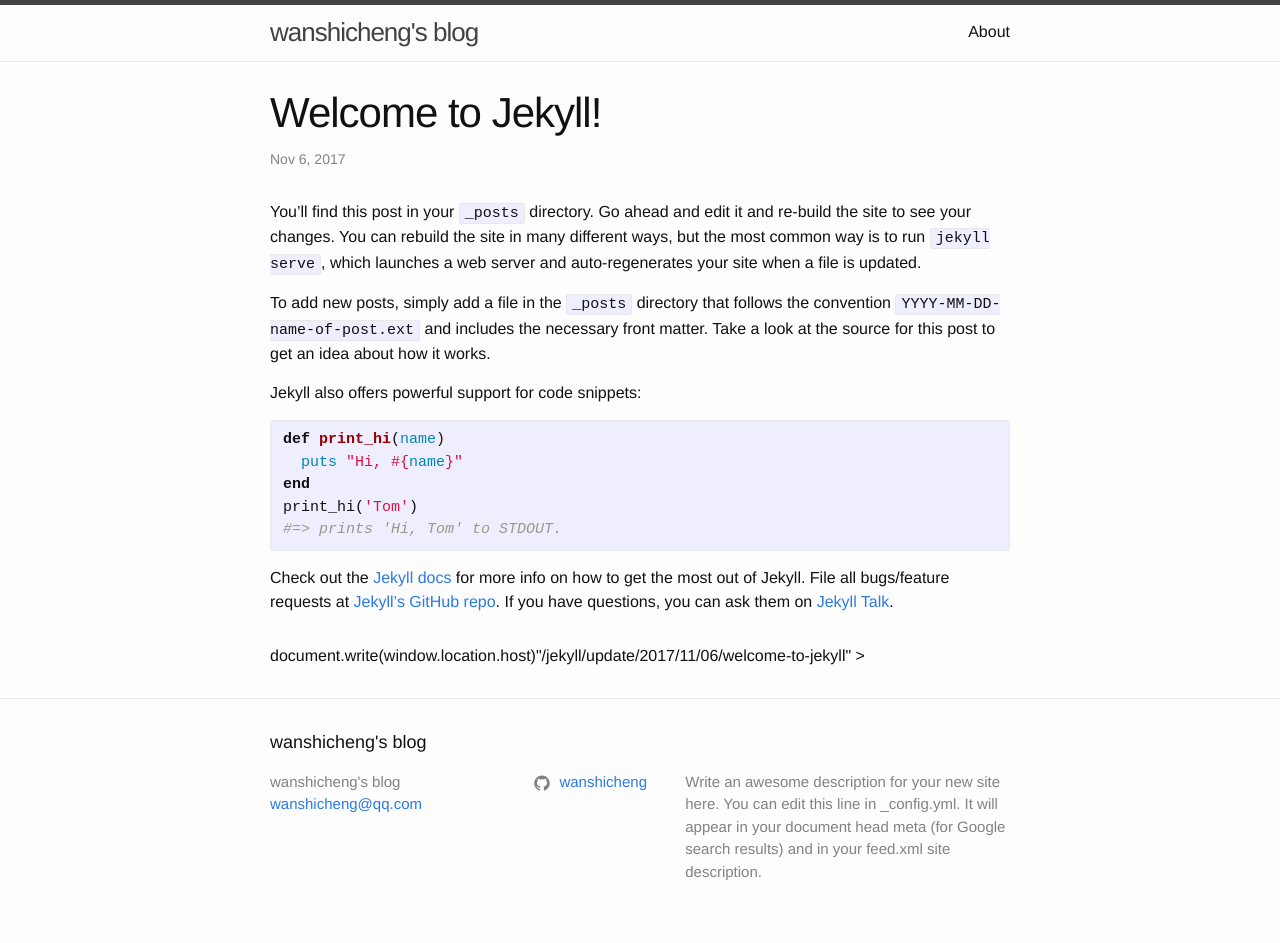
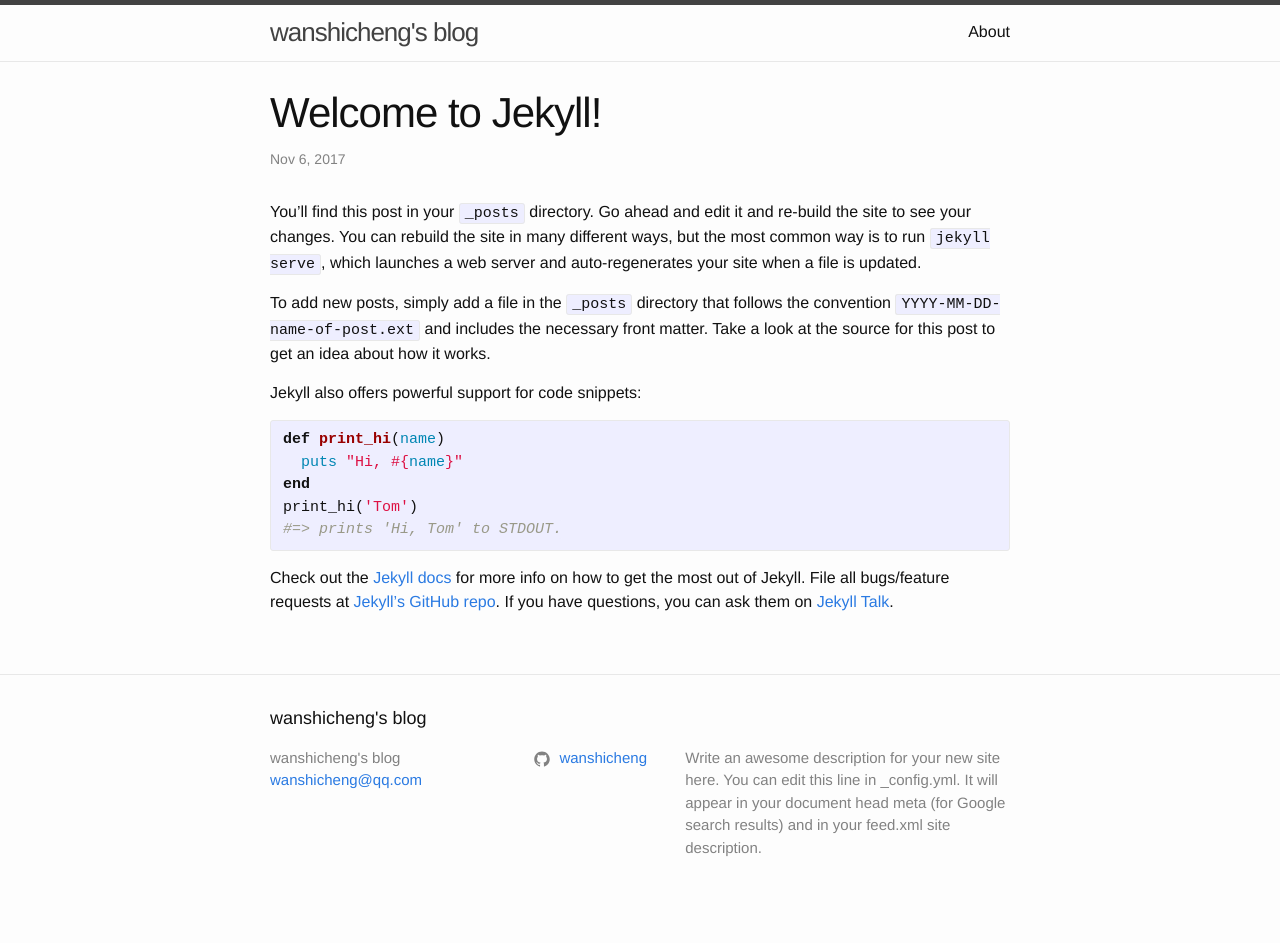
Before and after one commit to wanshicheng/wanshicheng.github.io, a Jekyll site: the page built from _posts/2017-11-06-welcome-to-jekyll.markdown, in a window 1280 px wide. Built offline with Jekyll 4.4.1, drawn with Linux system fonts in a browser that asks for light colours; comment, search, counter and statistics services are not loaded; after the commit the page ends 919 px from its top, so only the background shows below that; part of the change alters nothing that is shown.

```diff
--- a/_layouts/post.html
+++ b/_layouts/post.html
@@ -18,8 +18,9 @@ layout: default
   <div class="post-content" itemprop="articleBody">
     {{ content }}
   </div>
+  <script>alert(window.location.host)</script>
   <!--PC和WAP自适应版-->
-  <div id="SOHUCS" sid= <script>document.write(window.location.host)</script>"{{page.id}}" ></div>
+  <div id="SOHUCS" sid="<script>document.write(window.location.host)</script>{{page.id}}" ></div>
   <script type="text/javascript">
   (function(){
   var appid = 'cysGPef2B';
```
